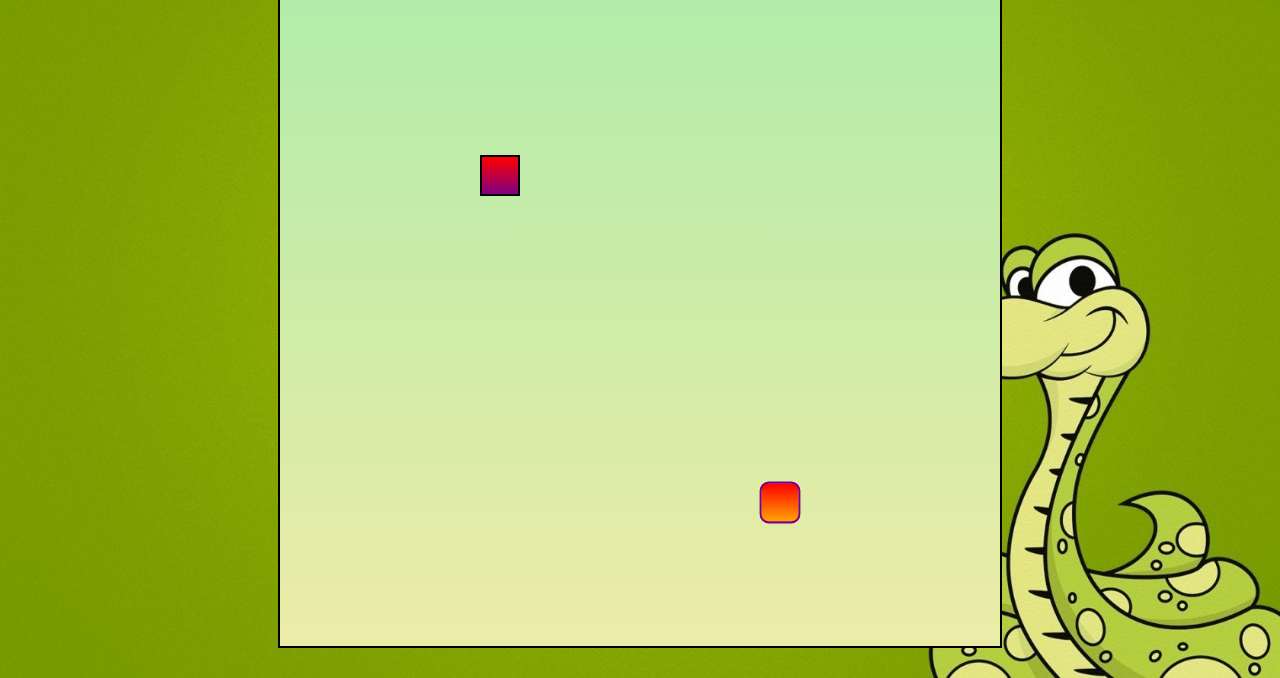
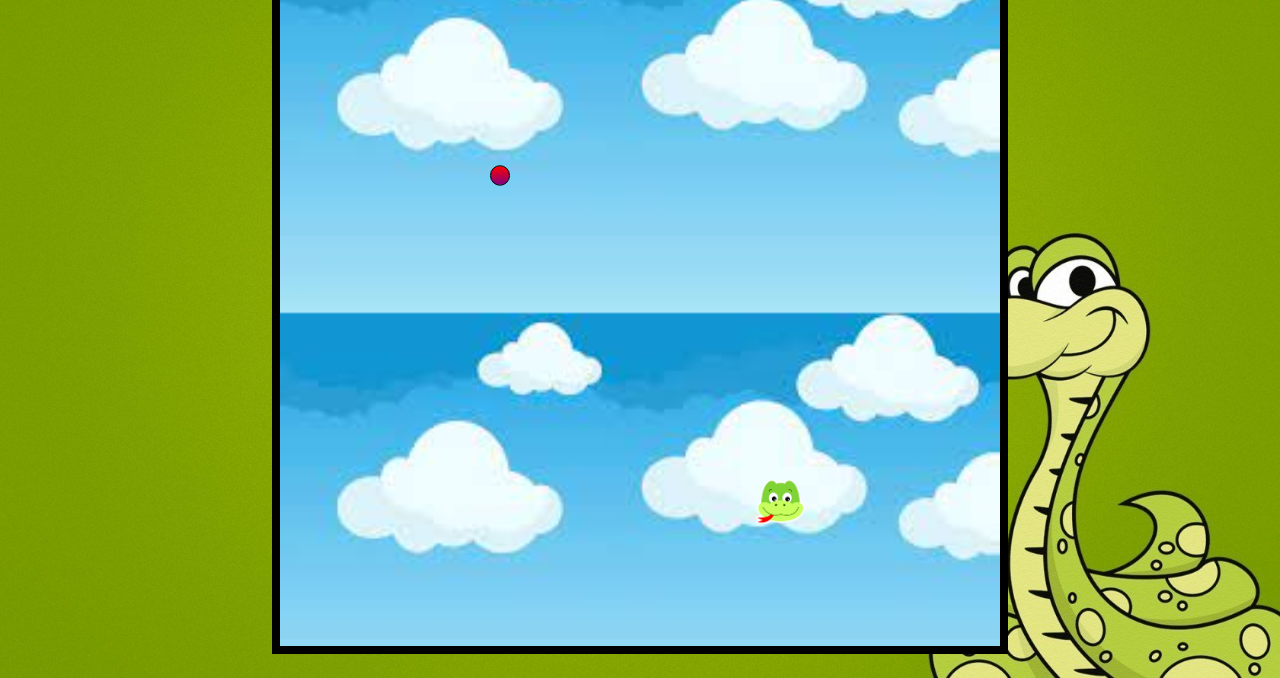
Before and after one commit to ayushharshit999/SnakeGame, a plain HTML site: page index.html in a window 1280 px wide. Shown: the part 122-800 px from the top of the page. Drawn offline with Linux system fonts and the light colour scheme; a web font is replaced by a local one.

Commit message:
Update style.css

```diff
--- a/style.css
+++ b/style.css
@@ -14,10 +14,13 @@
 }
 
 #board{
-    background: linear-gradient(rgb(170, 236, 170), rgb(236, 236, 167));
+    background: url("../bgimage.jpg");
+    background-repeat: 2;
+    background-size: contain;
+    justify-content: center;
     width: 90vmin;
     height: 92vmin;
-    border: 2px solid black;
+    border: 8px solid black;
     display: grid;
     grid-template-rows: repeat(18,1fr);
     grid-template-columns: repeat(18,1fr);
@@ -42,20 +45,22 @@
 }
 
 .head{
-    background: linear-gradient(red,orange);
-    border: 2px solid purple;
-    transform: scale(1.02);
-    border-radius: 9px;
+    background: url("../snakehead.png");
+    background-repeat: no-repeat;
+    background-size: contain;
+    transform: scale(1.5);
 }
 
 .snake{
-    background-color: purple;
-    border: .25vmin solid white;
-    border-radius: 12px;
+    background: url("../snakehead.png");
+    background-repeat: no-repeat;
+    background-size: contain;
+    transform: scale(1.02);
 }
 
 .food{
     background: linear-gradient(red,purple);
-    border: .25vmin solid black;
-    border-radius: 8 px;
+    transform: scale(0.5);
+    border: 0.25vmin solid black;
+    border-radius: 20px;
 }
```
